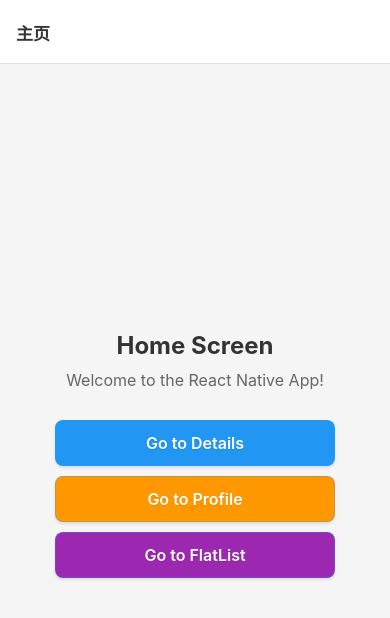
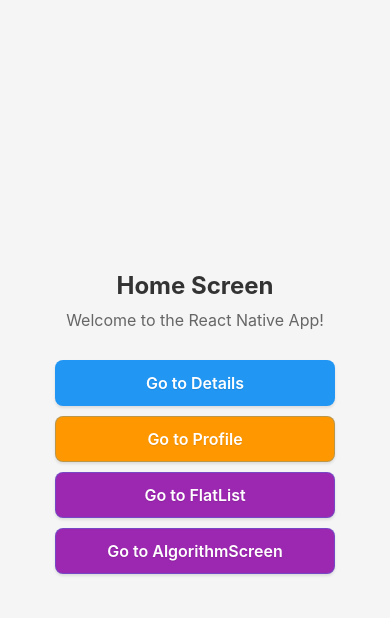
Before and after one commit to zyd806094224/RNHybrid, a React Native app: screen /Home in a window 390 px wide. Shown: the top 618 px of the page. Built offline with nearby package versions, Linux system fonts and the light colour scheme.

Commit message:
隐藏默认标题栏，新增算法页面

```diff
--- a/src/navigation/AppNavigator.js
+++ b/src/navigation/AppNavigator.js
@@ -5,6 +5,7 @@
 import DetailsScreen from '../screens/DetailsScreen';
 import ProfileScreen from '../screens/ProfileScreen';
 import FlatListScreen from '../screens/FlatListScreen';
+import AlgorithmScreen from "../screens/AlgorithmScreen";
 
 const Stack = createNativeStackNavigator();
 
@@ -28,6 +29,7 @@
     animation: 'slide_from_right', // 平滑的滑入动画
     animationDuration: 300, // 动画持续时间
     presentation: 'card', // 卡片式过渡
+    headerShown: false, //隐藏默认标题
 };
 
 const AppNavigator = () => {
@@ -68,6 +70,14 @@
                         animation: 'slide_from_right',
                     }}
                 />
+                <Stack.Screen
+                    name="AlgorithmScreen"
+                    component={AlgorithmScreen}
+                    options={{
+                        title: 'process列表',
+                        animation: 'slide_from_right',
+                    }}
+                />
             </Stack.Navigator>
         </NavigationContainer>
     );
--- /dev/null
+++ b/src/screens/AlgorithmScreen.js
@@ -0,0 +1,25 @@
+import {useEffect} from "react";
+import {View,StyleSheet,Text} from "react-native";
+
+const AlgorithmScreen = ({navigation}) => {
+    useEffect(() => {
+
+    }, []);
+
+    return (
+        <View style={styles.container}>
+            <Text>AlgorithmScreen</Text>
+            <Text>AlgorithmScreen2</Text>
+        </View>
+    )
+}
+
+
+const styles = StyleSheet.create({
+    container: {
+        flex: 1,
+        backgroundColor: '#f5f5f5'
+    }
+});
+
+export default AlgorithmScreen;
--- a/src/screens/HomeScreen.js
+++ b/src/screens/HomeScreen.js
@@ -29,6 +29,12 @@
             title="Go to FlatList"
             onPress={() => navigation.navigate('FlatListScreen')}
             style={{backgroundColor: '#9C27B0'}}
+          />
+          <View style={styles.spacer} />
+          <CustomButton
+              title="Go to AlgorithmScreen"
+              onPress={() => navigation.navigate('AlgorithmScreen')}
+              style={{backgroundColor: '#9C27B0'}}
           />
         </View>
       </View>
```
Lines whose indentation alone changed are shown as unchanged.
